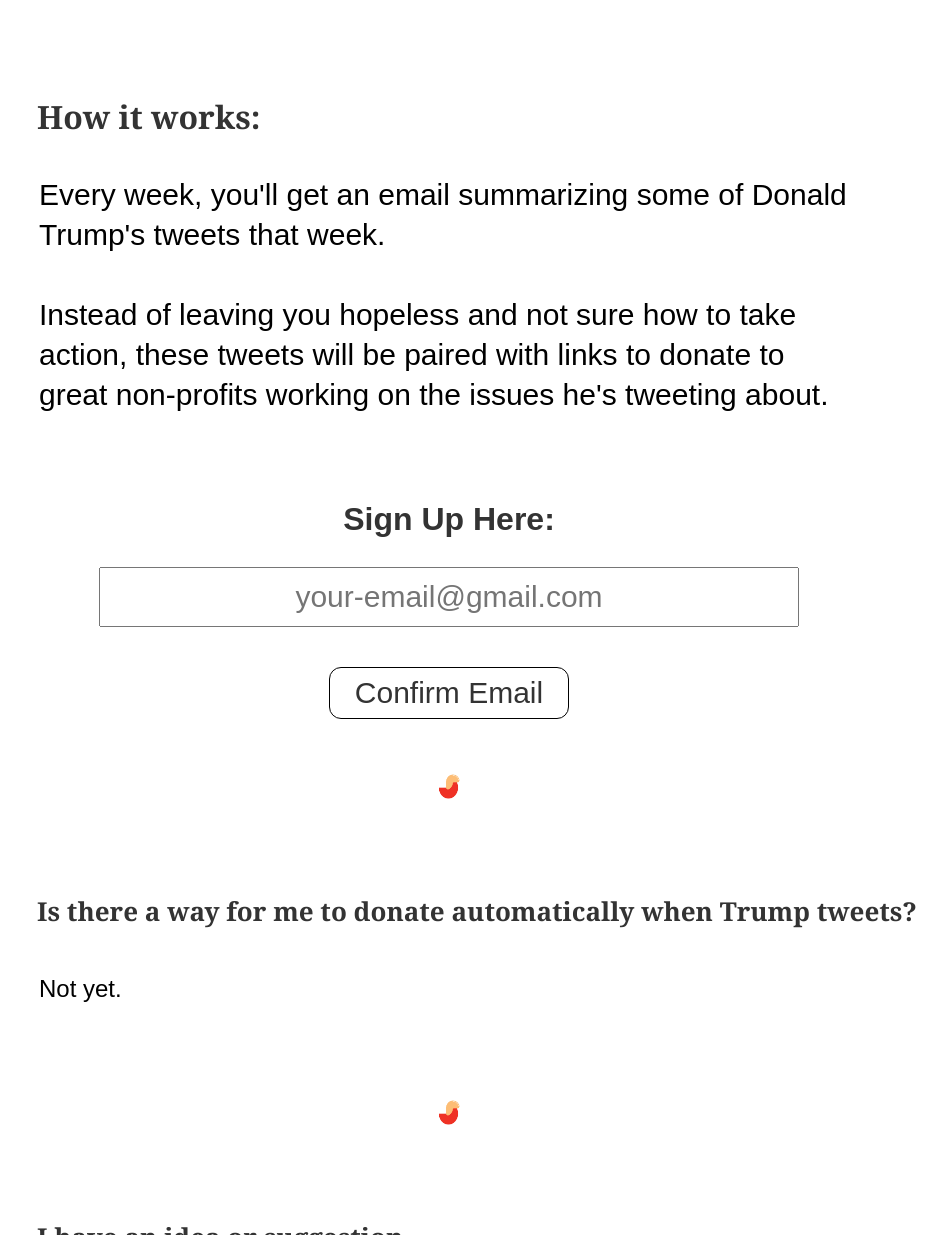
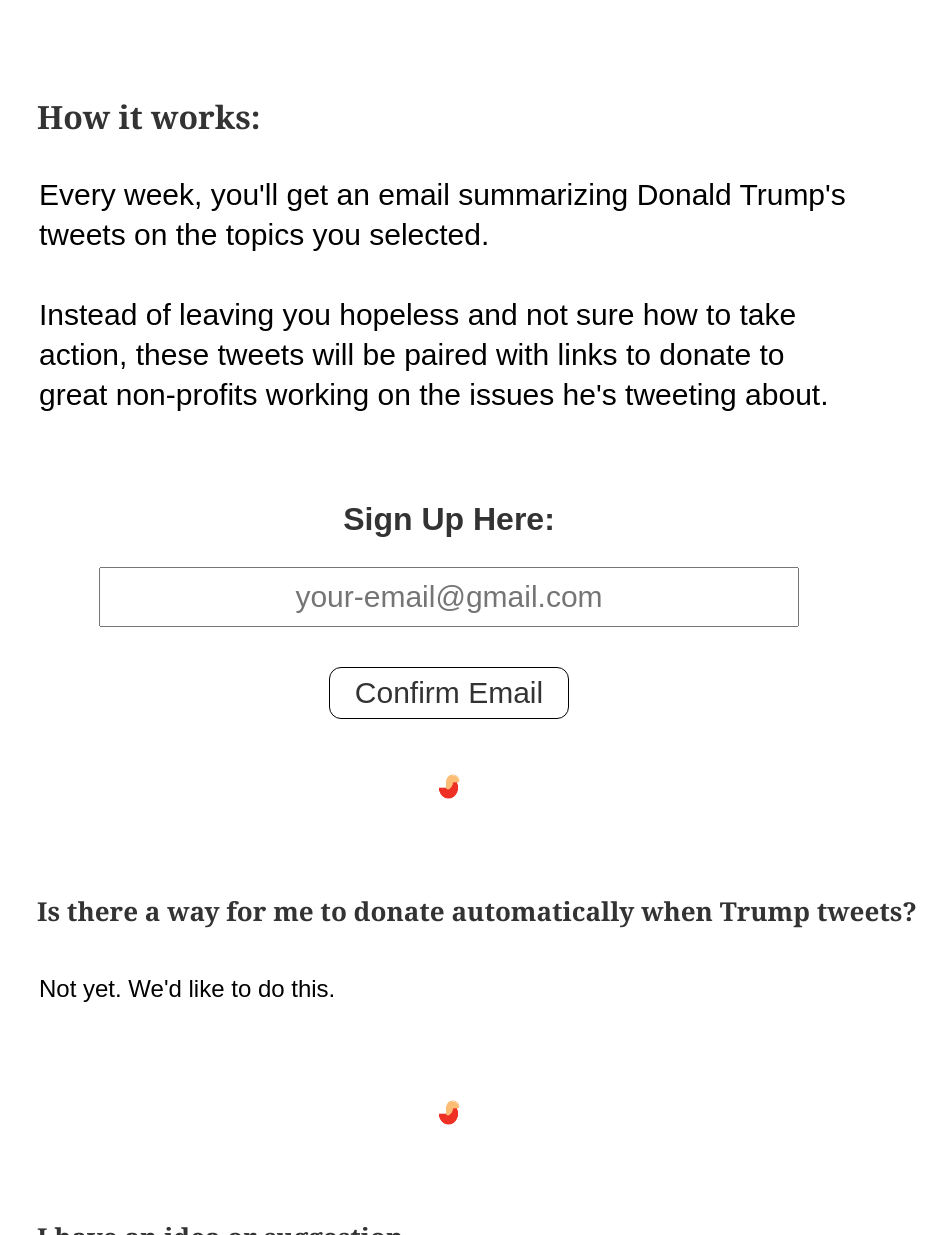
Before and after one commit to isaacchansky/main-site, a plain HTML site: page index.html in a window 1280 px wide. Shown: the part 1537-2772 px from the top of the page, without its empty margins (191-1138 px from the left). Drawn offline with nearby package versions, Linux system fonts and the light colour scheme.

Commit message:
Bump copy

```diff
--- a/index.html
+++ b/index.html
@@ -97,11 +97,10 @@
         <div class="bottom-container w-container">
           <h1 class="bottom-headings">How it works:</h1>
           <p class="description">
-            Every week, you'll get an email summarizing some of Donald Trump's tweets that week.
+            Every week, you'll get an email summarizing Donald Trump's tweets on the topics you selected.
             <br><br>
             Instead of leaving you hopeless and not sure how to take action, these tweets will be paired with links to donate to great non-profits working on the issues he's tweeting about.
             <br><br>
-
             <div id="mc_embed_signup_scroll">
               <h2>Sign Up Here:</h2>
               <br/>
@@ -128,7 +127,7 @@
       <div class="w-container">
         <h1 class="bottom-headings bottom-headings-small">Is there a way for me to donate automatically when Trump tweets?</h1>
         <p class="description description-small">
-          Not yet.
+          Not yet. We'd like to do this.
         </p>
       </div>
       <div style="width: 100%; text-align: center; margin: 60px 0;">
```
